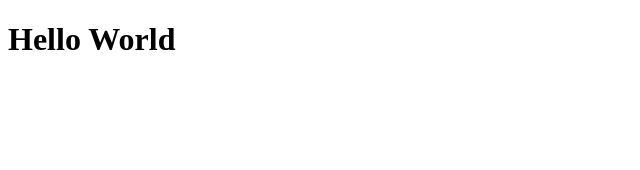
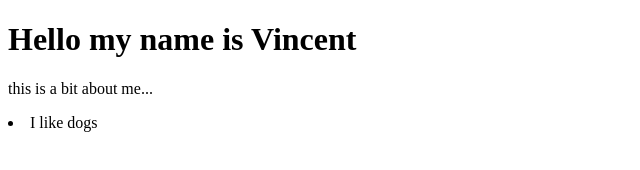
Before and after one commit to vince-gali/about_me, a plain HTML site: page index.html in a window 1280 px wide. Shown: the whole page, without its empty margins (0-640 px from the left). Drawn offline with Linux system fonts and the light colour scheme.

Commit message:
adding about me

```diff
--- a/index.html
+++ b/index.html
@@ -7,7 +7,13 @@
     <title>About Vincent</title>
 </head>
 <body>
-    <h1>Hello World</h1>
+    <h1>Hello my name is Vincent</h1>
+    <p>
+        this is a bit about me...
+    </p>
+
+        <li>I like dogs</li>
+    </ul>
 
 </body>
 </html>
```
